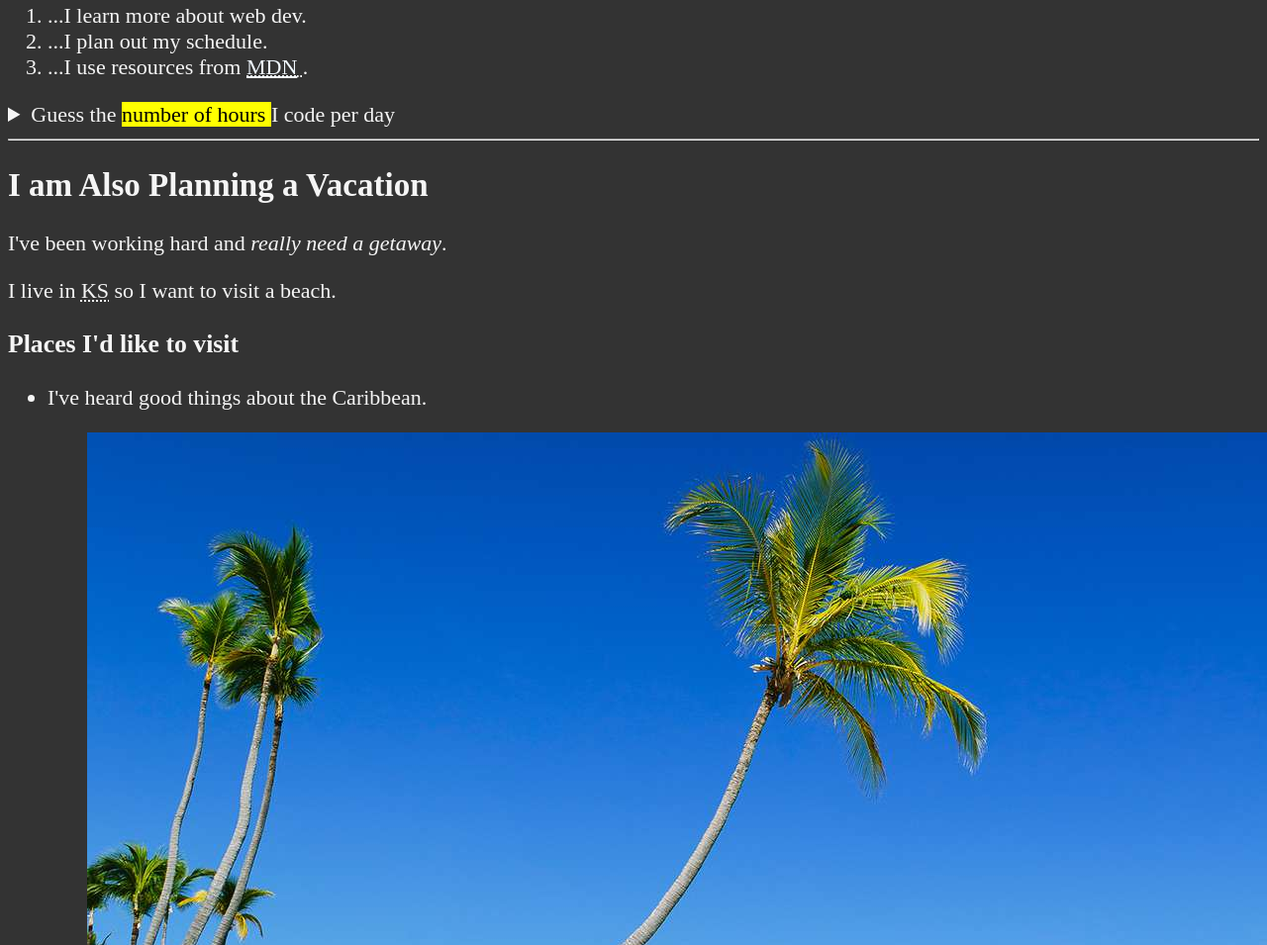
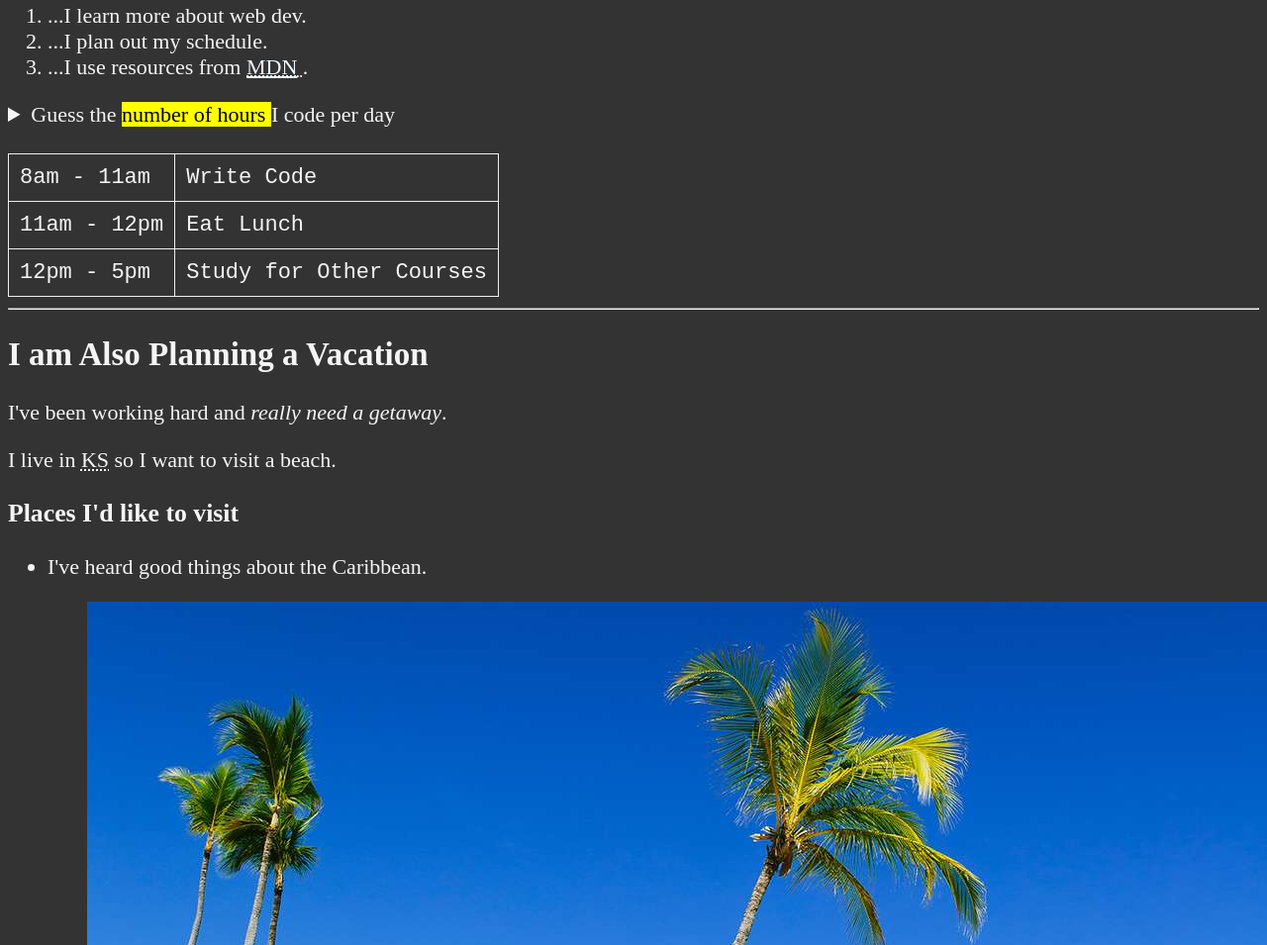
Before and after one commit to Airizzu/webdevBasics, a plain HTML site: page index.html in a window 1280 px wide. Shown: the part 915-1870 px from the top of the page at 99% size. Drawn offline with Linux system fonts and the light colour scheme.

Commit message:
created basic table on datetime with simple css

```diff
--- a/index.html
+++ b/index.html
@@ -77,6 +77,26 @@
               </p>
             </details>
           </aside>
+          <br>
+          <table>
+            <tr>
+              <td>
+                <time datetime="08:00"> 8am </time> - <time datetime="11:00">11am</time>
+              </td>
+              <td>Write Code</td>
+            <tr>
+              <td>
+                <time datetime="11:00"> 11am </time> - <time datetime="12:00">12pm</time>
+              </td>
+              <td>Eat Lunch</td>
+            </tr>
+            <tr>
+              <td>
+                <time datetime="12:00"> 12pm </time> - <time datetime="17:00">5pm</time>
+              </td>
+              <td>Study for Other Courses</td>
+            </tr>
+          </table>
         </section>
       </article>
 
--- a/main.css
+++ b/main.css
@@ -19,3 +19,10 @@
     color: #eee;
 
 }
+
+table, tr, th, td, caption {
+    border: 1px solid #eee;
+    font-family: 'Courier New', Courier, monospace;
+    border-collapse: collapse;
+    padding: 0.5rem;
+}
```
